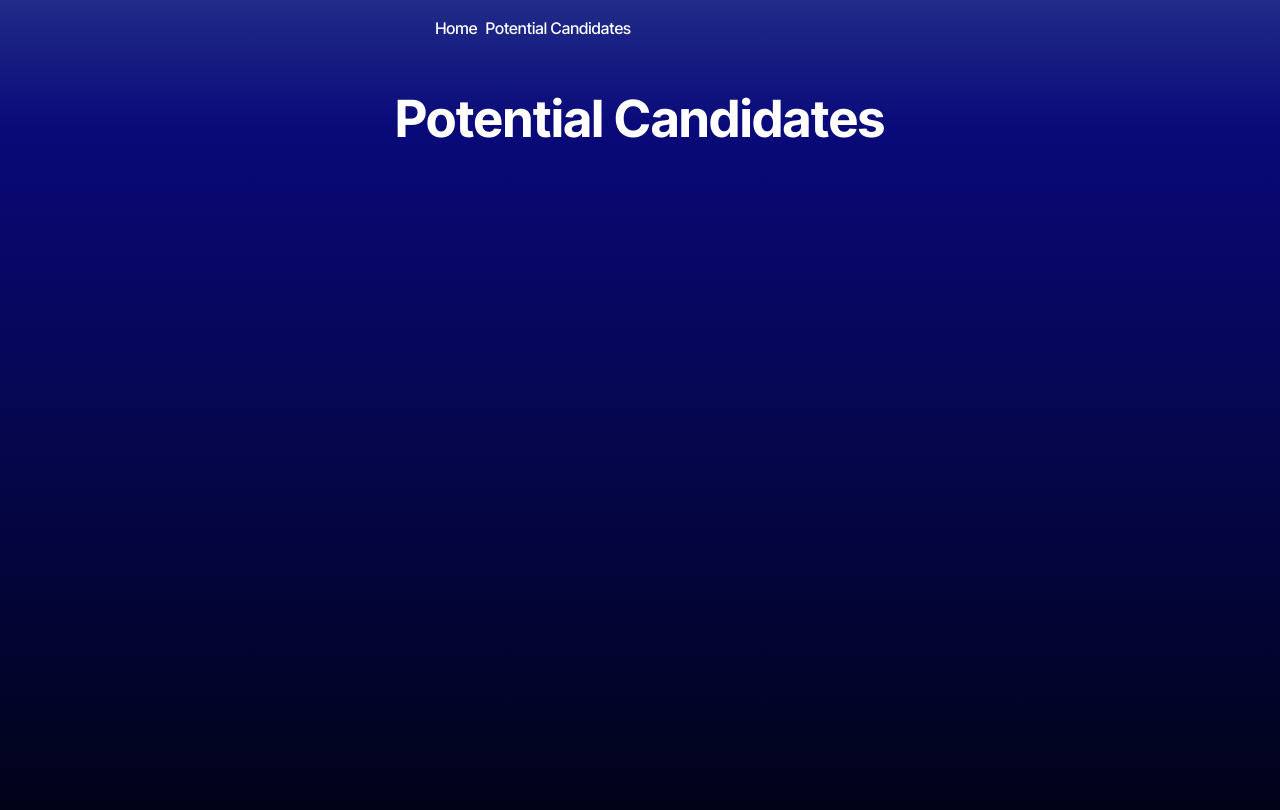
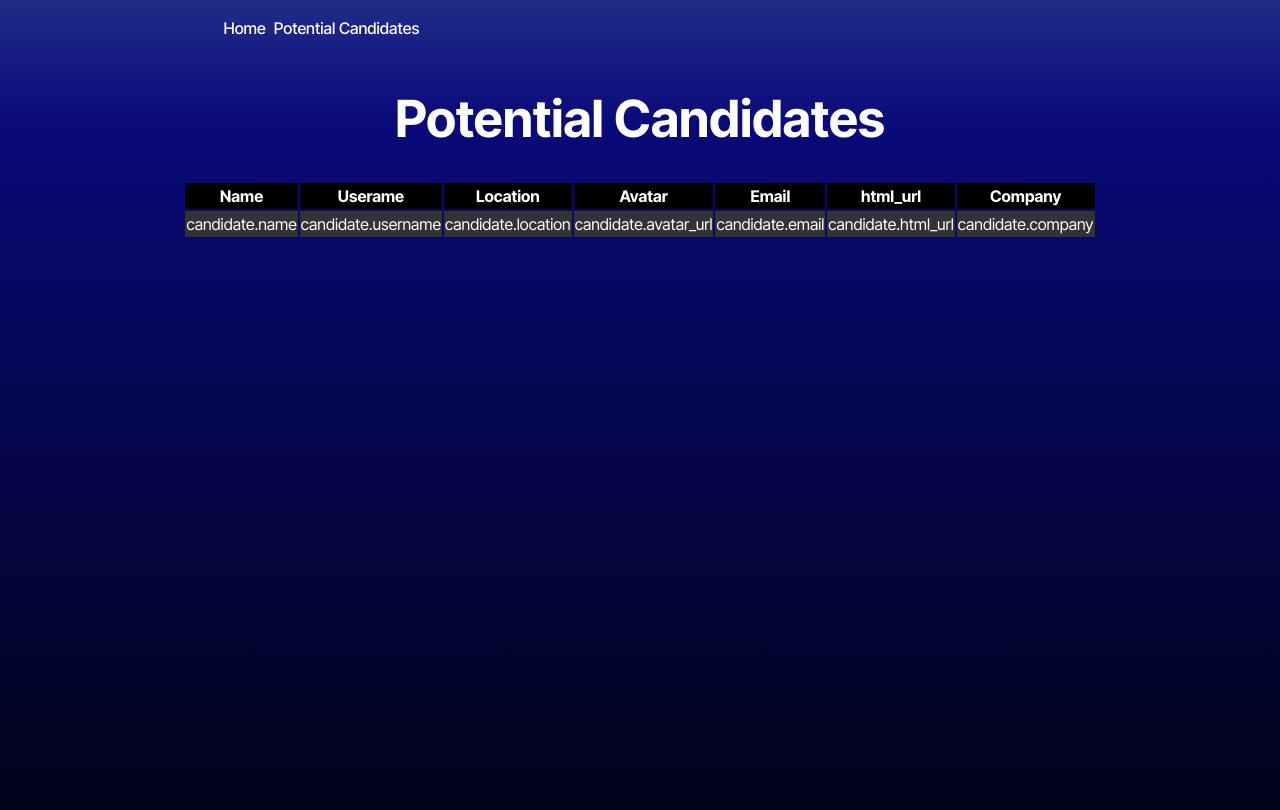
Before and after one commit to Theon87/candidate-search-app, a React (Vite) app: page /SavedCandidates in a window 1280 px wide. Shown: the top 810 px of the page. Built offline with nearby package versions, Linux system fonts and the light colour scheme.

Commit message:
adds table for saved potential candidates

```diff
--- a/src/pages/SavedCandidates.tsx
+++ b/src/pages/SavedCandidates.tsx
@@ -1,10 +1,15 @@
+// import CandidateSearch from "./CandidateSearch";
+// import { Candidate } from "../types";
+// import { useState } from "react";
+
 const SavedCandidates = () => {
-  // create a table to display the potential candidates in a table format
 
+// const [tableData, setTableData] = useState([{}]);
 
-  // create a function to load the potential candidates from local storage
+// const [newRow, setNewRow] = useState<Candidate | null>(null);
 
-  // create a function to remove a potential candidate from the list of potential candidates
+// add a new row to the table based on the saved data in local storage
+
 
   return (
     <>
@@ -12,8 +17,30 @@ const SavedCandidates = () => {
       {/*WHEN the potential candidates page loads
         THEN the user should see a list of previously saved potential
         candidates with their name, username, location, avatar, email, html_url, and company*/}
-
-
+        <table>
+          <thead>
+            <tr>
+              <th>Name</th>
+              <th>Userame</th>
+              <th>Location</th>
+              <th>Avatar</th>
+              <th>Email</th>
+              <th>html_url</th>
+              <th>Company</th>
+            </tr>
+          </thead>
+          <tbody>
+            <tr>
+              <td>candidate.name</td>
+              <td>candidate.username</td>
+              <td>candidate.location</td>
+              <td>candidate.avatar_url</td>
+              <td>candidate.email</td>
+              <td>candidate.html_url</td>
+              <td>candidate.company</td>
+            </tr>
+          </tbody>
+        </table>
 
       {/*WHEN the page reloads
         THEN the list of potential candidates should persist and be available for viewing*/}
@@ -22,7 +49,6 @@ const SavedCandidates = () => {
       {/*WHEN there are no potential candidates
         THEN an appropriate message should be displayed indicating no candidates have been accepted*/}
 
-
     </>
   );
 };
```
